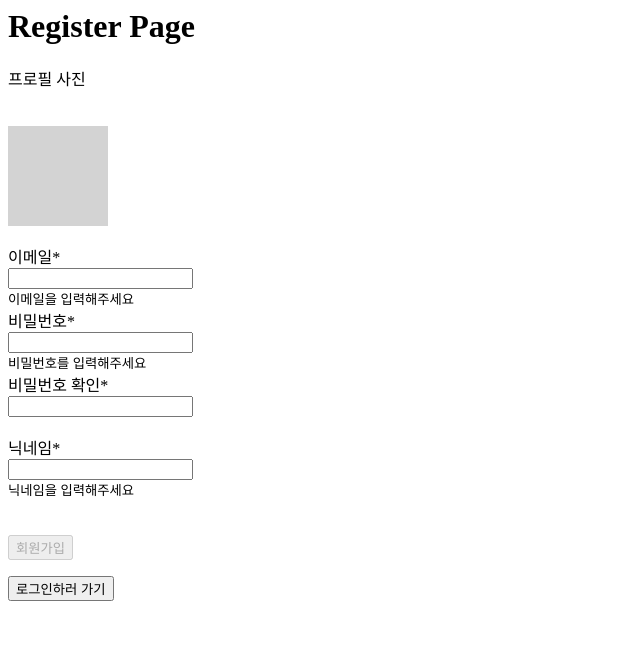
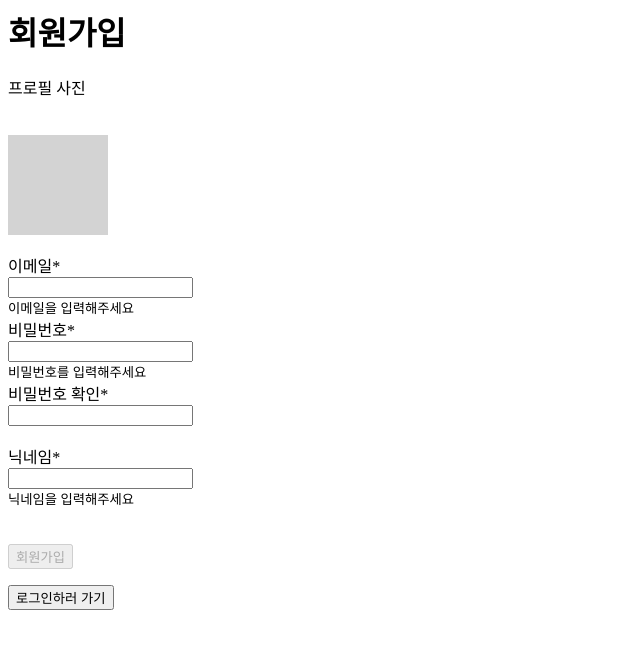
Before and after one commit to kmj7769/3-mark-kim-community-FE, a website with bundled scripts: page public/pages/register/register.html in a window 1280 px wide. Shown: the whole page, without its empty margins (0-640 px from the left). Built offline with nearby package versions, Linux system fonts and the light colour scheme.

Commit message:
register.html, login.html 수정 - header title, h1 컨텐츠 수정

```diff
--- a/public/pages/register/register.html
+++ b/public/pages/register/register.html
@@ -1,7 +1,7 @@
 <html>
   <header>
-    <title>Register Page</title>
-    <h1>Register Page</h1>
+    <title>회원가입</title>
+    <h1>회원가입</h1>
   </header>
   <body>
     <label for="upload-image" style="pointer-events: none">프로필 사진</label>
```
Also changed, not shown: public/pages/login/login.html (+2 -2 lines).
